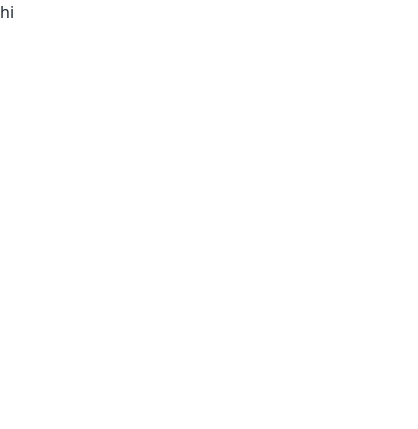
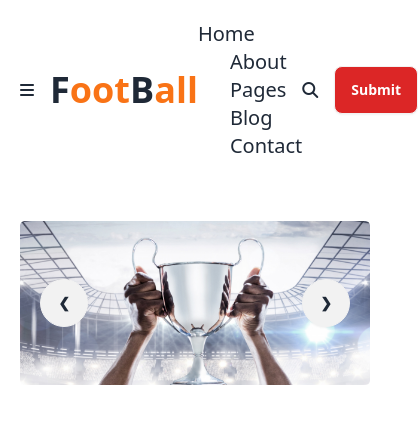
Before and after one commit to tamimahamed23/Assignment3, a website: page index.html in a window 390 px wide. Shown: the whole page, 418 px wide, since content can reach past the window. Drawn offline with nearby package versions, Linux system fonts and the light colour scheme.

Commit message:
complite header section

```diff
--- a/index.html
+++ b/index.html
@@ -12,6 +12,7 @@
     <link rel="preconnect" href="https://fonts.googleapis.com">
     <link rel="preconnect" href="https://fonts.gstatic.com" crossorigin>
    <link href="https://fonts.googleapis.com/css2?family=Manrope:wght@200;300;400;500;600;700;800&display=swap" rel="stylesheet">
+   <link rel="stylesheet" href="https://cdnjs.cloudflare.com/ajax/libs/font-awesome/6.5.1/css/all.min.css">
 
 
 
@@ -19,6 +20,68 @@
     <script src="https://cdn.tailwindcss.com"></script>
 </head>
 <body>
-    <h1 class="d">hi</h1>
+    <header>
+        <nav id="nav" class="container m-auto flex justify-between items-center p-5">
+            <div id="nav-logo" class="flex space-x-4 items-center">
+                    <div id="bar" class="lg:hidden">
+
+                <i class="fa-solid fa-bars"></i>
+                    </div>
+                <h3 class="text-4xl font-extrabold">F<span class="text-orange-500">oot</span>B<span class="text-orange-500">all</span> </h3>
+            </div>
+
+            <div id="nav-item">
+                <ul class=" lg:flex space-x-8 text-xl sm:hidden">
+                    <li><a href="#" class="hover:text-orange-500 duration-300">Home</a></li>
+                    <li><a href="#" class="hover:text-orange-500 duration-300">About</a></li>
+                    <li><a href="#" class="hover:text-orange-500 duration-300">Pages</a></li>
+                    <li><a href="#" class="hover:text-orange-500 duration-300">Blog</a></li>
+                    <li><a href="#" class="hover:text-orange-500 duration-300">Contact</a></li>
+
+                </ul>
+            </div>
+
+            <div id="nav-btn" class="flex space-x-4 items-center">
+                <i class="fas fa-search"></i>
+                <button type="submit" class="btn bg-red-600 text-white">Submit</button>
+            </div>
+        </nav>
+
+
+        <div id="header-content" class="container m-auto p-5 ">
+
+            <div class="carousel container m-auto ">
+                <div id="slide1" class="carousel-item relative container m-auto  rounded-2xl">
+                  <img src="Images/1.png" class="w-full" />
+                  <div class="absolute flex justify-between transform -translate-y-1/2 left-5 right-5 top-1/2">
+                    <a href="#slide4" class="btn btn-circle">❮</a>
+                    <a href="#slide2" class="btn btn-circle">❯</a>
+                  </div>
+                </div>
+                <div id="slide2" class="carousel-item relative container m-auto  rounded-2xl">
+                  <img src="Images/2.png" class="w-full" />
+                  <div class="absolute flex justify-between transform -translate-y-1/2 left-5 right-5 top-1/2">
+                    <a href="#slide1" class="btn btn-circle">❮</a>
+                    <a href="#slide3" class="btn btn-circle">❯</a>
+                  </div>
+                </div>
+                <div id="slide3" class="carousel-item relative container m-auto  rounded-2xl">
+                  <img src="Images/3.png" class="w-full" />
+                  <div class="absolute flex justify-between transform -translate-y-1/2 left-5 right-5 top-1/2">
+                    <a href="#slide2" class="btn btn-circle">❮</a>
+                    <a href="#slide4" class="btn btn-circle">❯</a>
+                  </div>
+                </div>
+                <div id="slide4" class="carousel-item relative container m-auto  rounded-2xl">
+                  <img src="Images/4.png" class="w-full" />
+                  <div class="absolute flex justify-between transform -translate-y-1/2 left-5 right-5 top-1/2">
+                    <a href="#slide3" class="btn btn-circle">❮</a>
+                    <a href="#slide1" class="btn btn-circle">❯</a>
+                  </div>
+                </div>
+              </div>
+
+        </div>
+    </header>
 </body>
 </html>
```
